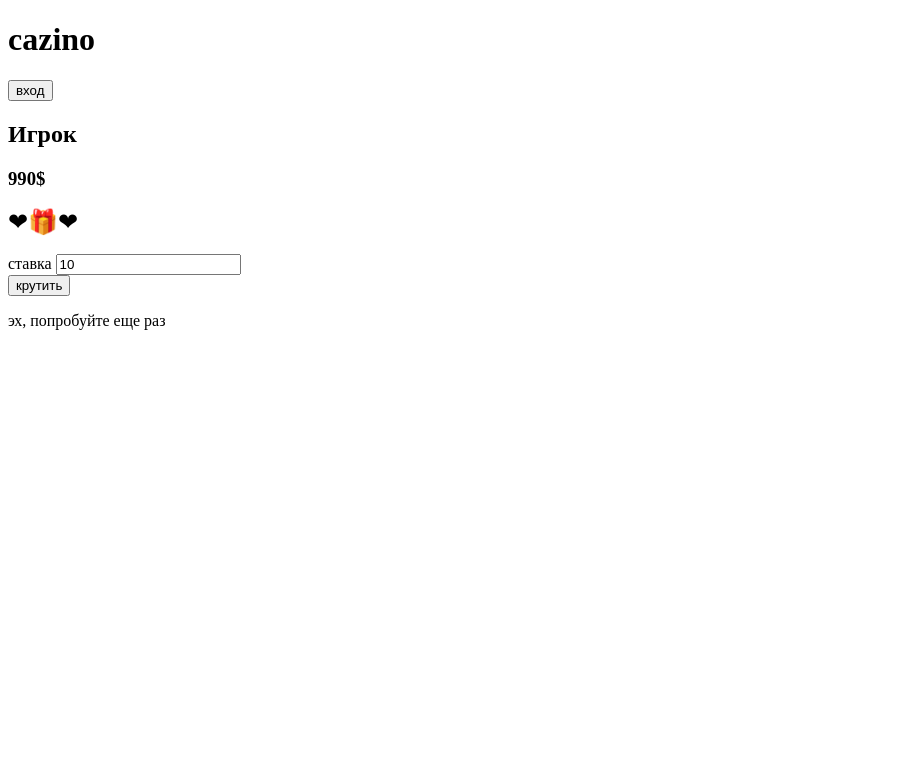
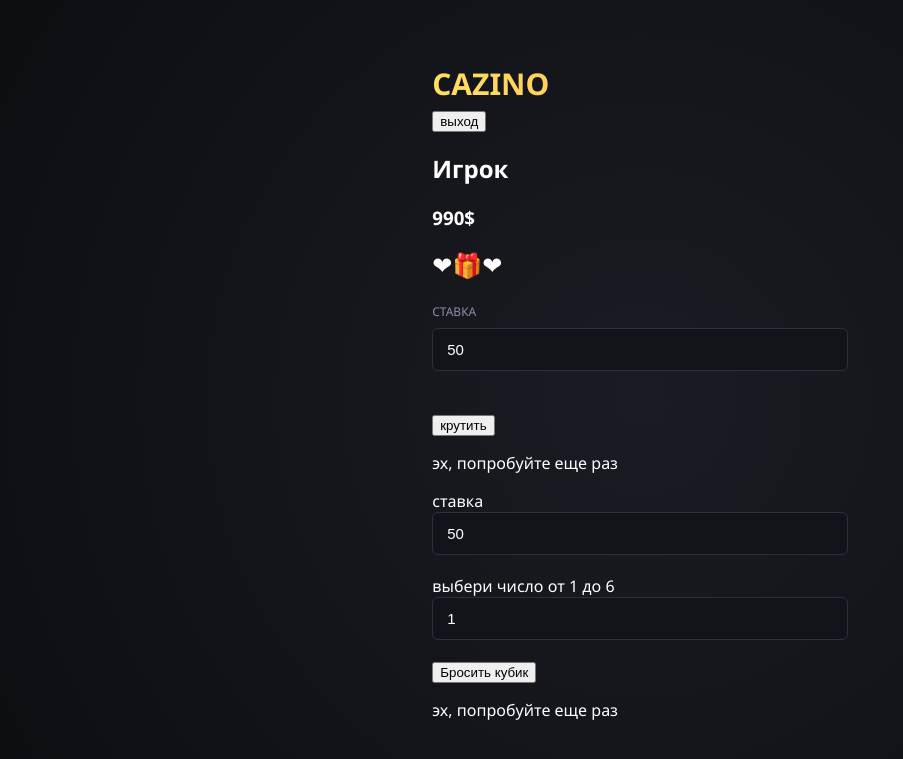
Before and after one commit to iliasuper/cazzzzz, a Flask app: page /send in a window 1280 px wide. Shown: the top 759 px of the page, without its empty margins (0-903 px from the left). Run offline with Flask 3, Linux system fonts and the light colour scheme.

Commit message:
Update cazino.html

```diff
--- a/templates/cazino.html
+++ b/templates/cazino.html
@@ -2,20 +2,27 @@
 <html lang="ru">
     <head>
         <meta charset="UTF-8">
+        <meta name="viewport" content="width=device-width, initial-scale=1.0">
         <title>cazino</title>
+        <link rel='stylesheet' href='{{ url_for("static", filename="css/style.css") }}'>
 
     </head>
     <body>
-    <h1>cazino</h1>
+        <div class='casino_card'>
+            <div class='logo'>cazino</div>
             <div>
                 <form action='/exeat' method="GET">
-            <button type = 'submit'>вход</button>
+                    <button class=submit-btn type = 'submit'>выход</button>
+                </form>
+                <h2>{{ users_name }}</h2>
+                {% if depzit == 0 %}
+                    <div>
+                        <form action='/plus_depzit' method="GET">
+                            <button calss='submit-btn' type = 'submit'>Получить 1000$ бесплатно</button>
                         </form>
                     </div>
-    <h2>{{ users_name }}</h2>
+                {% endif %}
                 <h3>{{ depzit }}$</h3>
-
-
                 {% if first %}
                 <div id='slots' style = 'font-size: 24px; margin-top: 15px;'>
                     {{first}}{{second}}{{thir}}
@@ -23,10 +30,12 @@
         {% endif %}
         <br>
         <form action="/send" method="GET">
+            <div class='input-group'>
                 <label for = 'bid'>ставка</label>
-        <input type='number' id='bid' name='bid' placeholder='ставка' value='10' max='{{depzit}}' required >
+                <input type='number' id='bid' name='bid' placeholder='ставка' value='50' max='{{depzit}}' required >
+            </div>
             <br>
-        <button type = 'submit'>крутить</button>
+            <button class='submit-btn' type = 'submit'>крутить</button>
         </form>
 
         {%with messages = get_flashed_messages() %}
@@ -37,12 +46,30 @@
             {% endif %}
         {% endwith %}
 
-    {% if depzit == 0 %}
         <div>
-            <form action='/plus_depzit' method="GET">
-                <button type = 'submit'>Получить 1000$ бесплатно</button>
+            <form action='/cube' method="GET">
+                <div class='input-group'>
+                    <link for = 'bid'>ставка</link>
+                    <input type='number' id='bib' name='bib' value='50' max='{{depzit}}' placeholder='выберите ставку' required >
+                </div>
+                <div class='input-group'>
+                    <link for = 'num'>выбери число от 1 до 6</link>
+                    <input type='num' id='num' name='num' placeholder='выберите число' value='1' max='6' required >
+                </div>
+                <button class='submit-btn' type = 'submit'>Бросить кубик</button>
             </form>
+            {% if namber %}
+                <h2>выпало: {{namber}}</h2>
+                <h3></h3>
+            {% endif %}
+            {%with messages = get_flashed_messages() %}
+            {% if messages %}
+                {% for message in messages %}
+                    <p>{{ message }}</p>
+                {% endfor %}
+            {% endif %}
+            {% endwith %}
         </div>
-    {% endif %}
+    </div>
 </body>
 </html>
```
Lines whose indentation alone changed are shown as unchanged.
